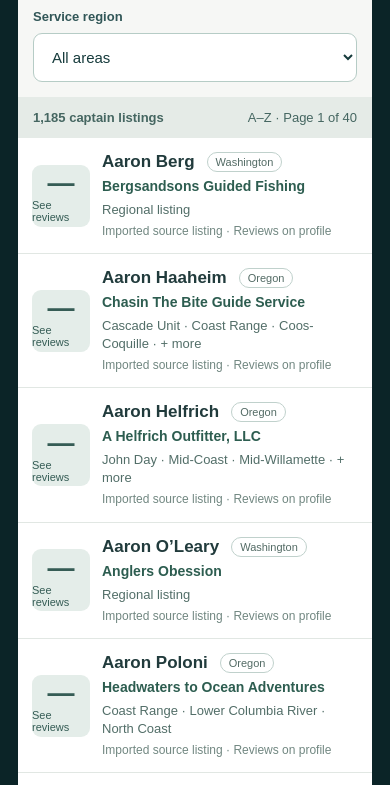
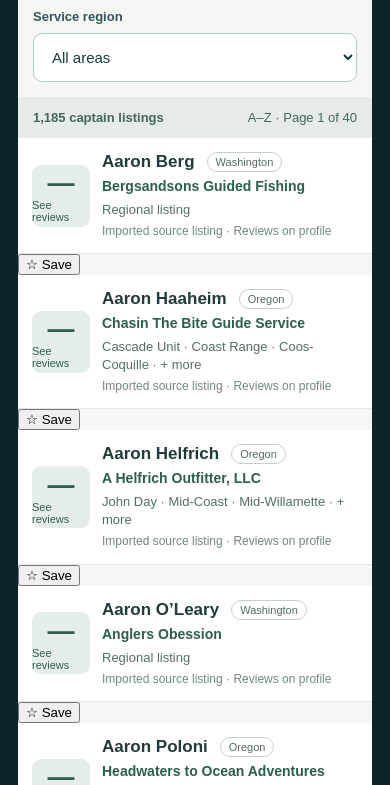
Before and after one commit to bezzantsam/ratemyguidepnw.com, a Next.js app: page / in a window 390 px wide. Shown: the part 920-1705 px from the top of the page. Built offline with nearby package versions, Linux system fonts and the light colour scheme; no server answers; the database is empty.

Commit message:
integrate(mobile): apply tested components/UnifiedSearch.tsx

```diff
--- a/components/UnifiedSearch.tsx
+++ b/components/UnifiedSearch.tsx
@@ -1,5 +1,6 @@
 'use client';
 import Link from 'next/link';
+import SaveGuideButton from './SaveGuideButton';
 import {useMemo,useState} from 'react';
 import type {DirectoryEntry} from '@/lib/directory';
 export default function UnifiedSearch({entries}:{entries:DirectoryEntry[]}){
@@ -13,9 +14,9 @@ export default function UnifiedSearch({entries}:{entries:DirectoryEntry[]}){
  <div className="state-switch" aria-label="Filter guides by state">{['All','Oregon','Washington'].map(s=><button key={s} type="button" className={state===s?'active':''} aria-pressed={state===s} onClick={()=>setRegion(s)}>{s==='All'?'All guides':s}</button>)}</div>
  <div className="searchbar"><label>Captain, outfitter or registration<input type="search" value={q} onChange={e=>{setQ(e.target.value);setPage(1)}} placeholder="Search fishing guides"/></label><label>Service region<select value={area} onChange={e=>{setArea(e.target.value);setPage(1)}}>{areas.map(a=><option key={a}>{a}</option>)}</select></label></div>
  <div className="results-heading"><strong>{filtered.length.toLocaleString()} captain listings</strong><span>A–Z · Page {current} of {pages}</span></div>
- <div className="guide-results">{filtered.slice((current-1)*size,current*size).map(g=><Link className="guide-result" href={g.href} key={g.id}>
+ <div className="guide-results">{filtered.slice((current-1)*size,current*size).map(g=><div className="saved-guide-row" key={g.id}><Link className="guide-result" href={g.href}>
   <div className="rating-tile"><strong>—</strong><span>See reviews</span></div><div className="guide-result-body"><div className="guide-result-top"><h3>{g.name}</h3><span className="listing-chip">{g.states.join(' + ')}</span></div><p className="outfit-name">{g.business||'Fishing guide'}</p><p className="guide-meta">{g.areas.slice(0,3).join(' · ')||'Regional listing'}{g.areas.length>3?' · + more':''}</p><p className="guide-submeta">Imported source listing · Reviews on profile</p></div><span className="result-chevron">›</span>
- </Link>)}</div>{!filtered.length&&<p className="empty-results">No matching guides. Try another name or region.</p>}
+ </Link><SaveGuideButton href={g.href} name={g.name}/></div>)}</div>{!filtered.length&&<p className="empty-results">No matching guides. Try another name or region.</p>}
  {pages>1&&<div className="pager"><button disabled={current===1} onClick={()=>setPage(p=>Math.max(1,p-1))}>← Previous</button><span>Page {current} / {pages}</span><button disabled={current===pages} onClick={()=>setPage(p=>Math.min(pages,p+1))}>Next →</button></div>}
  </section>;
 }
```
